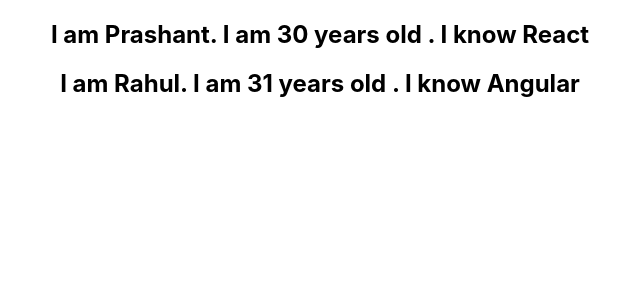
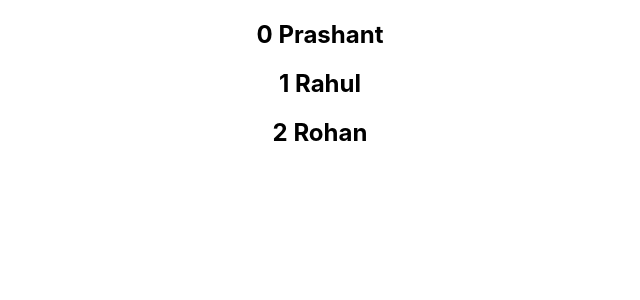
Before and after one commit to 04vibs/React-beg, a React (Create React App) app: page / in a window 1280 px wide. Shown: the top 300 px of the page, without its empty margins (320-960 px from the left). Built offline with nearby package versions, Linux system fonts and the light colour scheme.

Commit message:
Index as key

```diff
--- a/src/components/NameList.js
+++ b/src/components/NameList.js
@@ -17,14 +17,14 @@
             skill: 'Angular'
         }
     ]
-    // const names = ['Prashant','Rahul','Rohan'];
-    // const nameList = names.map(name => <h2>{name}</h2>)
+     const names = ['Prashant','Rahul','Rohan'];
+     const nameList = names.map((name,index) => <h2 key={index}>{index} {name}</h2>)
     //using props for person List
-    const personList = persons.map(person => <Person key={person.id} person={person}/>)
+    //const personList = persons.map(person => <Person key={person.id} person={person}/>)
     return (
     <div>
-        {/* {nameList} */}
-        {personList}
+        {nameList}
+        {/* {personList} */}
     </div>
   );
 }
```
